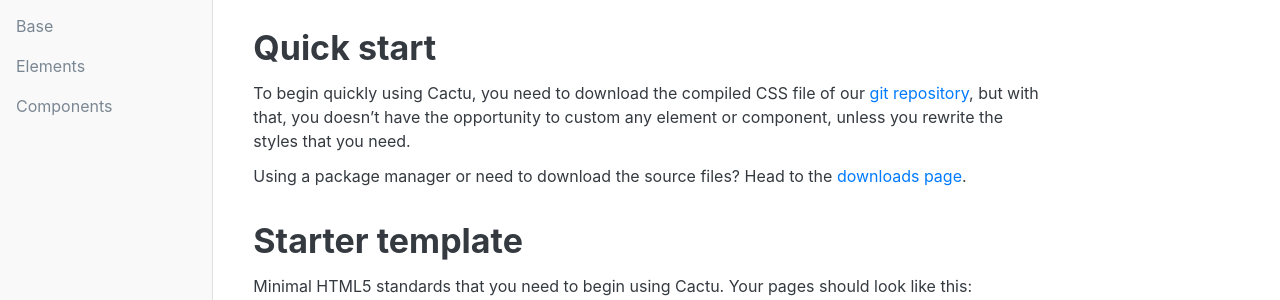
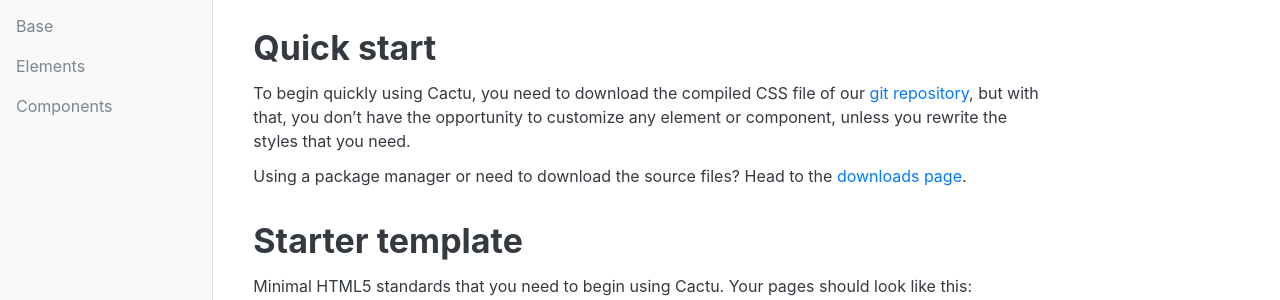
Before and after one commit to mendozagioo/cactu, a Jekyll site: the page built from documentation/getting-started/introduction.md, in a window 1280 px wide and 900 px high. Shown: the part 297-597 px from the top of the window. Built offline with Jekyll 4.4.1, drawn with Linux system fonts in a browser that asks for light colours.

Commit message:
Typo fixed

```diff
--- a/documentation/getting-started/introduction.md
+++ b/documentation/getting-started/introduction.md
@@ -11,7 +11,7 @@ toc: true
 
 ## Quick start
 
-To begin quickly using Cactu, you need to download the compiled CSS file of our [git repository](https://github.com/mendozagioo/cactu/releases/download/{{ site.current_ruby_version }}/cactu-{{ site.current_ruby_version }}-css.zip), but with that, you doesn't have the opportunity to custom any element or component, unless you rewrite the styles that you need.
+To begin quickly using Cactu, you need to download the compiled CSS file of our [git repository](https://github.com/mendozagioo/cactu/releases/download/{{ site.current_ruby_version }}/cactu-{{ site.current_ruby_version }}-css.zip), but with that, you don't have the opportunity to customize any element or component, unless you rewrite the styles that you need.
 
 Using a package manager or need to download the source files? Head to the [downloads page]({{ site.baseurl }}/documentation/getting-started/download/).
 
```
